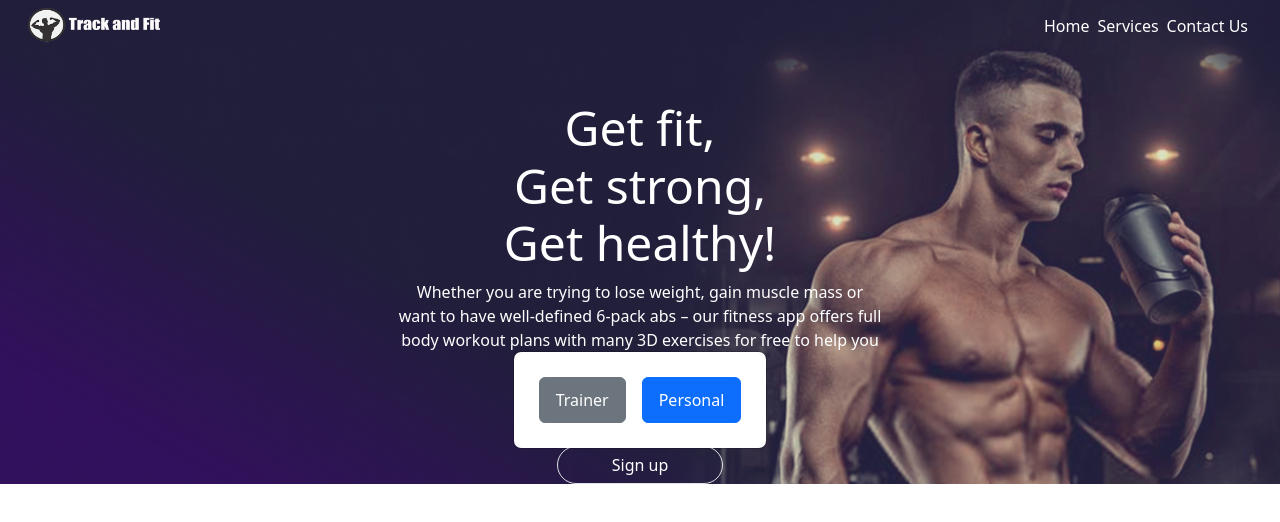
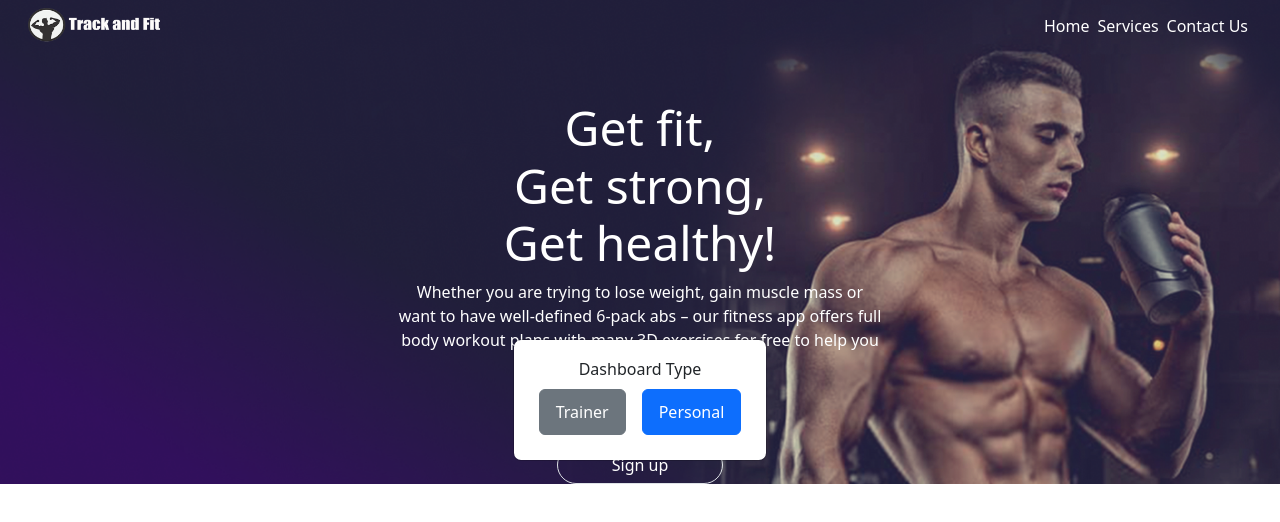
Before and after one commit to CodeITLab/fit_track_frontend_app, a Vue app: page / in a window 1280 px wide. Both pictures are taken after a click on the button "Log in". Shown: the top 522 px of the page. Built offline with nearby package versions, Linux system fonts and the light colour scheme.

Commit message:
Update LoginFormModalBody.vue

```diff
--- a/src/components/login-component/LoginFormModalBody.vue
+++ b/src/components/login-component/LoginFormModalBody.vue
@@ -11,12 +11,17 @@ const setValueToFalse = (): void => {
     <tr>
       <td colspan="5">
         <div
-          class="modal-body d-flex justify-content-center align-items-center"
+          class="modal-body d-flex flex-column justify-content-center align-items-center"
         >
+        <div>
+          <label for="Chose dashboard type">Dashboard Type</label>
+        </div>
+        <div>
           <button type="button" class="btn btn-secondary m-2" @click="setValueToFalse"> <router-link class="nav-link links p-1 text-decoration-none"
                            to="/dashboard">Trainer</router-link></button>
           <button type="button" class="btn btn-primary m-2" @click="setValueToFalse"> <router-link class="nav-link links p-1 text-decoration-none"
                            to="/dashboard">Personal</router-link></button>
+          </div>
         </div>
       </td>
     </tr>
```
